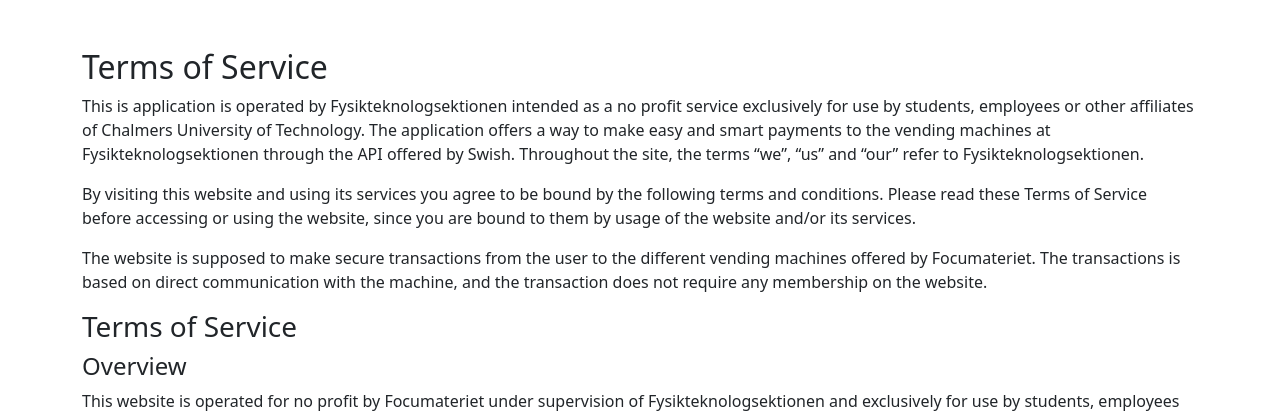
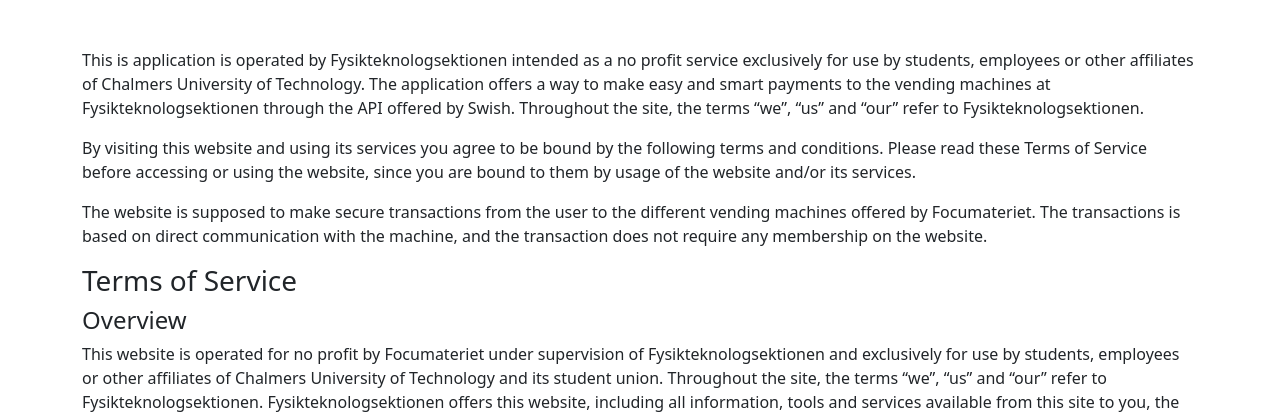
Before and after one commit to ollema/foc_pay_web, a Django app: page /about/ in a window 1280 px wide. Shown: the part 56-471 px from the top of the page. Run offline with Django 3.2, Linux system fonts and the light colour scheme; some libraries are stand-ins or nearby versions.

Commit message:
Update villkor

```diff
--- a/foc_pay_web/templates/pages/about.html
+++ b/foc_pay_web/templates/pages/about.html
@@ -3,7 +3,6 @@
 {% block title %}Villkor{% endblock %}
 
 {% block content %}
-<h2 class="mt-3">Terms of Service</h2>
 <p>This is application is operated by Fysikteknologsektionen intended as a no profit service exclusively for use by students, employees or other affiliates of Chalmers University of Technology. The application offers a way to make easy and smart payments to the vending machines at Fysikteknologsektionen through the API offered by Swish. Throughout the site, the terms “we”, “us” and “our” refer to Fysikteknologsektionen.</p>
 <p>By visiting this website and using its services you agree to be bound by the following terms and conditions. Please read these Terms of Service before accessing or using the website, since you are bound to them by usage of the website and/or its services.</p>
 <p>The website is supposed to make secure transactions from the user to the different vending machines offered by Focumateriet. The transactions is based on direct communication with the machine, and the transaction does not require any membership on the website.</p>
@@ -103,5 +102,4 @@
 
 <h4>Section 20 - Contact Information</h4>
 <p>Questions about the Terms of Service should communicated in person to any of our members.</p>
-
 {% endblock %}
```
